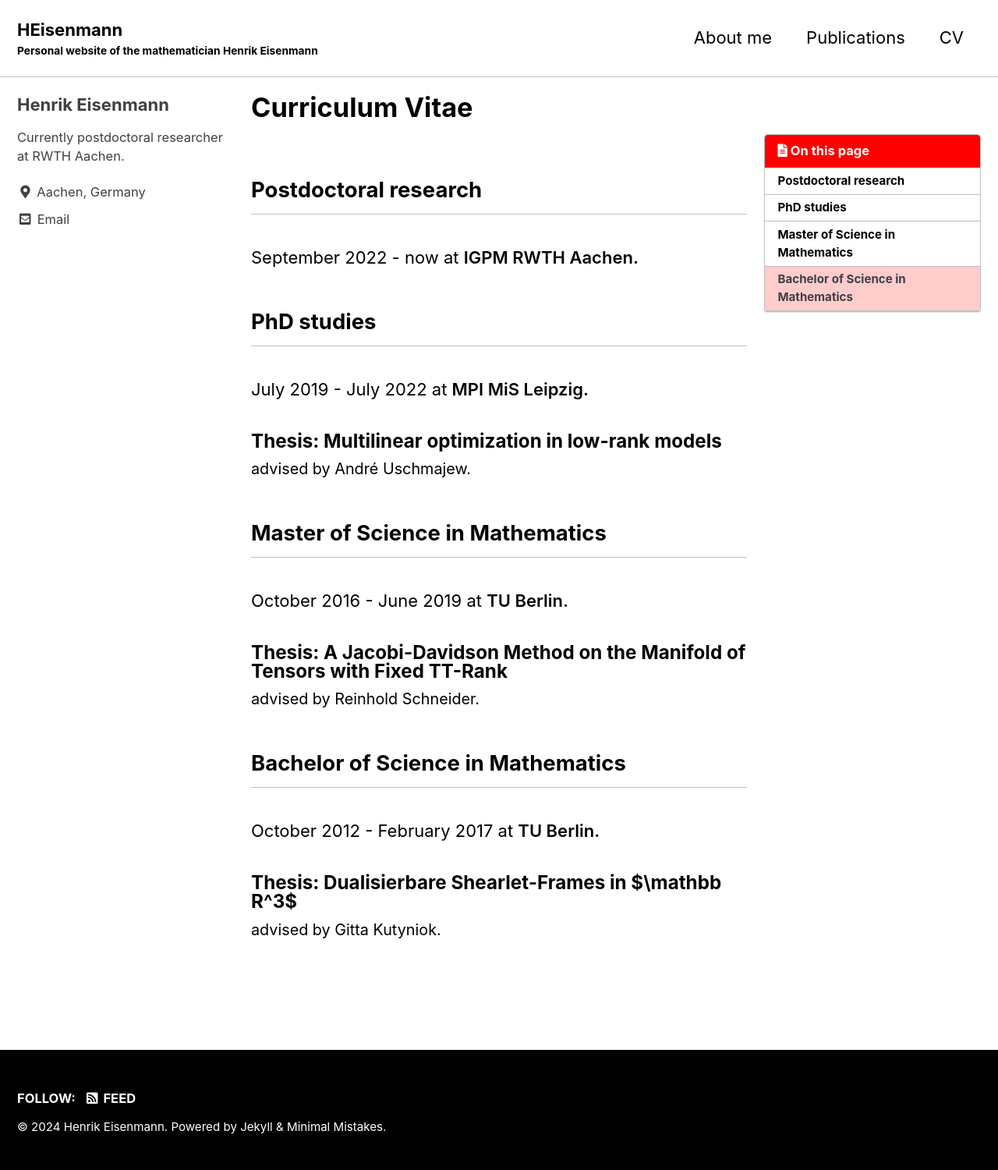
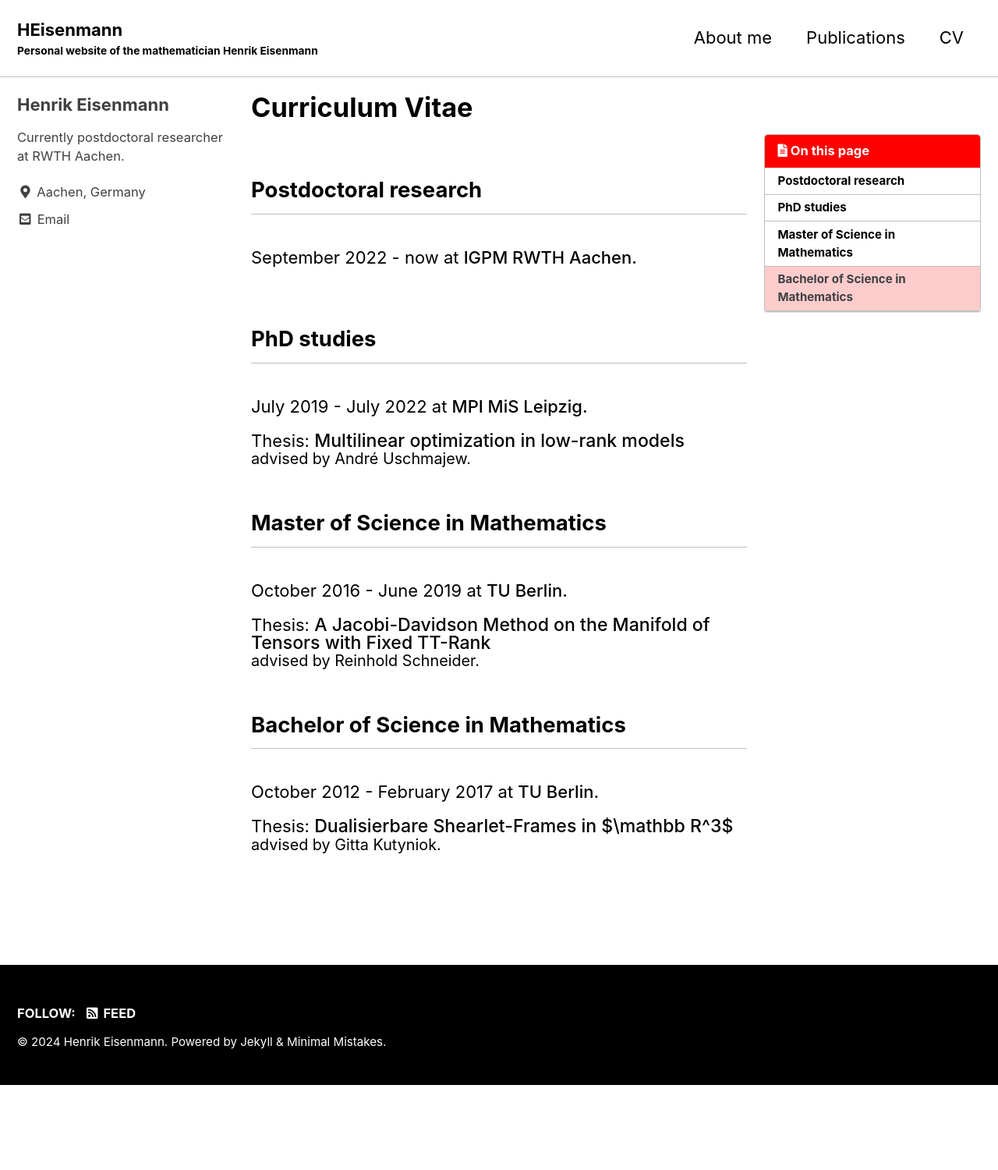
Before and after one commit to HEisenmann/HEisenmann.github.io, a Jekyll site: the page built from curriculumvitae.md, in a window 1280 px wide. Shown: the whole page at 78% size. Built offline with Jekyll 4.4.1, drawn with Linux system fonts in a browser that asks for light colours; cached includes are drawn as plain includes; after the commit the page ends 1391 px from its top, so only the background shows below that.

Commit message:
cv update

```diff
--- a/_sass/curriculumvitae.scss
+++ b/_sass/curriculumvitae.scss
@@ -11,21 +11,21 @@
 }
 
 .cvtime {
-    margin: 2em 0;
+    margin: 1em 0;
     line-height: 1em;
 }
 
 .cvinstitute {
-    margin: 2em 0;
-    font-weight: 600;
+    margin: 1em 0;
+    font-weight: 550;
     line-height: 1em;
 }
 
 .cvthesis {
-    font-size: 110%;
+    font-size: 105%;
     margin-bottom: 0.5em;
     line-height: 1em;
-    font-weight: bold;
+    font-weight: 550;
     color: black;
 }
 
--- a/curriculumvitae.md
+++ b/curriculumvitae.md
@@ -15,14 +15,14 @@ toc_sticky: true
 
 <div class="cvitem">
     <span class="cvtime">{{ item.time }}</span> at <span class="cvinstitute"> {{item.institute}}.</span>
-</div>
-<div class="cvitem">
+<br />
+<br />
   {% if item.hasthesis %}
-
+    Thesis:
     {% if item.haslink %}
-        <div class="cvthesis">Thesis: <a href="{{item.link}}" >{{ item.thesis }}</a> </div>
+        <span class="cvthesis"> <a href="{{item.link}}" >{{ item.thesis }}</a> </span>
     {% else %}
-        <div class="cvthesis">Thesis: {{ item.thesis }} </div>
+        <span class="cvthesis"> {{ item.thesis }} </span>
     {% endif %}
     <div class="cvadvisor"> advised by {{item.advisor}}. </div>
   {% endif %}
```
Also changed, not shown: 12 other files.
